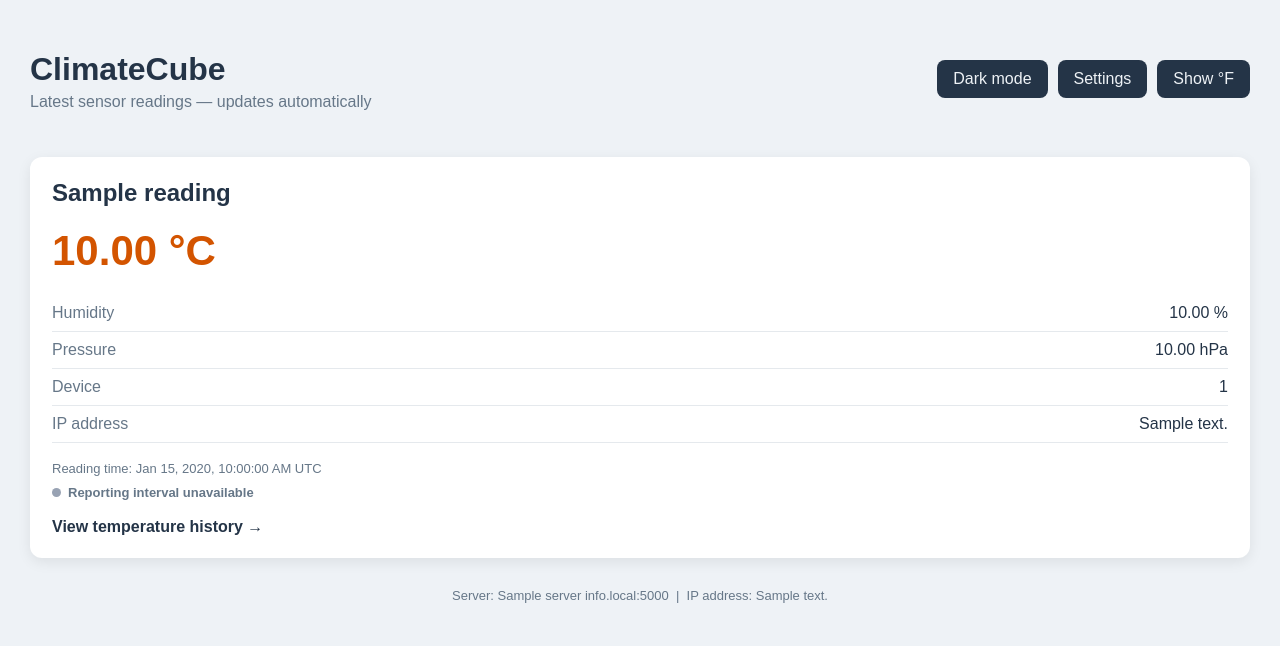
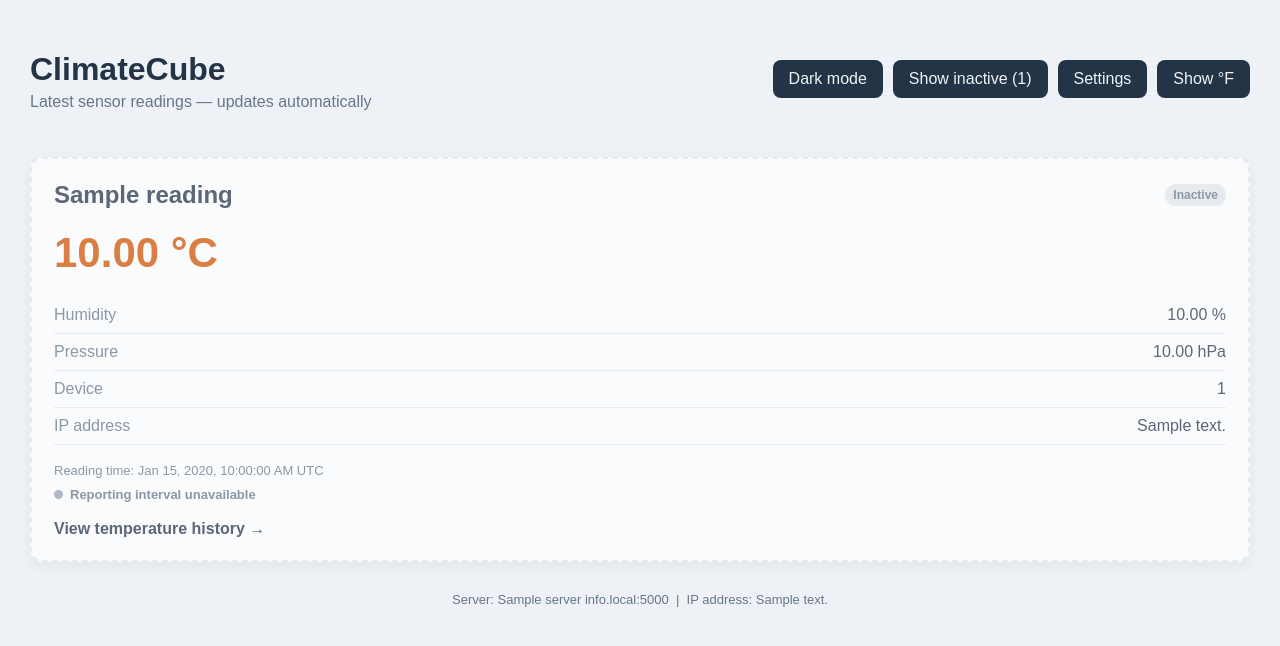
Before and after one commit to MrasmussenGit/ClimateCube, a Flask app: template services/templates/dashboard.html in a window 1280 px wide. Shown: the top 646 px of the page. Run offline with Flask 3, Linux system fonts and the light colour scheme; the template is opened without the code that fills it: most values are stand-ins (such as "Sample title", 1, 10 or a date in 2020); data that the repository does not hold is empty.

Commit message:
Added hide inactive sensor readings

```diff
--- a/services/database.py
+++ b/services/database.py
@@ -19,7 +19,7 @@ def get_connection():
     return conn
 
 
-def get_latest_readings():
+def get_latest_readings(include_inactive=False):
     with get_connection() as conn:
         rows = conn.execute(
             """
@@ -28,6 +28,7 @@ def get_latest_readings():
                 s.sensor_name,
                 s.device_id,
                 s.ip_address,
+                s.active_flag,
                 s.reading_interval_sec,
                 r.pico_ts AS reading_time,
                 r.insert_ts AS last_contact_time,
@@ -43,8 +44,10 @@ def get_latest_readings():
                 FROM sensor_reading
                 GROUP BY sensor_id
             )
+              AND (? = 1 OR s.active_flag = 1)
             ORDER BY s.sensor_name
-            """
+            """,
+            (1 if include_inactive else 0,)
         ).fetchall()
 
     return [dict(row) for row in rows]
@@ -73,6 +76,7 @@ def get_sensors():
                 s.sensor_name,
                 s.device_id,
                 s.ip_address,
+                s.active_flag,
                 MAX(COALESCE(r.pico_ts, r.insert_ts)) AS last_reading_time
             FROM sensor AS s
             LEFT JOIN sensor_reading AS r
@@ -81,12 +85,22 @@ def get_sensors():
                 s.sensor_id,
                 s.sensor_name,
                 s.device_id,
-                s.ip_address
+                s.ip_address,
+                s.active_flag
             ORDER BY s.sensor_name
             """
         ).fetchall()
 
     return [dict(row) for row in rows]
+
+
+def get_hidden_sensor_count():
+    with get_connection() as conn:
+        row = conn.execute(
+            "SELECT COUNT(*) AS count FROM sensor WHERE active_flag = 0"
+        ).fetchone()
+
+    return row["count"]
 
 
 def update_sensor_name(sensor_id, sensor_name):
@@ -98,6 +112,20 @@ def update_sensor_name(sensor_id, sensor_name):
             WHERE sensor_id = ?
             """,
             (sensor_name, sensor_id)
+        )
+
+    return cursor.rowcount == 1
+
+
+def update_sensor_visibility(sensor_id, is_visible):
+    with get_connection() as conn:
+        cursor = conn.execute(
+            """
+            UPDATE sensor
+            SET active_flag = ?
+            WHERE sensor_id = ?
+            """,
+            (1 if is_visible else 0, sensor_id)
         )
 
     return cursor.rowcount == 1
--- a/services/templates/dashboard.html
+++ b/services/templates/dashboard.html
@@ -20,7 +20,11 @@
         .button:hover { background: var(--button-hover); }
         .sensors { display: grid; grid-template-columns: repeat(auto-fit, minmax(280px, 1fr)); gap: 20px; margin-top: 30px; }
         .sensor { padding: 22px; background: var(--surface); border-radius: 12px; box-shadow: 0 4px 14px var(--shadow); }
+        .sensor.hidden-sensor { opacity: 0.72; border: 2px dashed var(--border); }
+        .sensor-heading { display: flex; align-items: center; justify-content: space-between; gap: 12px; }
         .sensor h2 { margin-top: 0; }
+        .sensor-heading h2 { margin-bottom: 0; }
+        .hidden-badge { padding: 4px 8px; border-radius: 999px; background: var(--border); color: var(--muted); font-size: 12px; font-weight: bold; }
         .temperature { margin: 20px 0; color: #d35400; font-size: 42px; font-weight: bold; }
         .reading { display: flex; justify-content: space-between; padding: 9px 0; border-bottom: 1px solid var(--border); }
         .label { color: var(--muted); }
@@ -51,6 +55,15 @@
         </div>
         <div class="header-actions">
             <button id="theme-button" class="button" type="button" aria-pressed="false">Dark mode</button>
+            {% if hidden_sensor_count %}
+                {% if show_hidden %}
+                    <a class="button" href="{{ url_for('dashboard') }}">Hide inactive</a>
+                {% else %}
+                    <a class="button" href="{{ url_for('dashboard', show_hidden=1) }}">
+                        Show inactive ({{ hidden_sensor_count }})
+                    </a>
+                {% endif %}
+            {% endif %}
             <a class="button" href="{{ url_for('settings') }}">Settings</a>
             <button id="unit-button" class="button" type="button">Show °F</button>
         </div>
@@ -59,8 +72,11 @@
     {% if readings %}
         <div class="sensors">
             {% for reading in readings %}
-                <section class="sensor" data-sensor-id="{{ reading.sensor_id }}">
-                    <h2 class="sensor-name">{{ reading.sensor_name }}</h2>
+                <section class="sensor{% if not reading.active_flag %} hidden-sensor{% endif %}" data-sensor-id="{{ reading.sensor_id }}">
+                    <div class="sensor-heading">
+                        <h2 class="sensor-name">{{ reading.sensor_name }}</h2>
+                        {% if not reading.active_flag %}<span class="hidden-badge">Inactive</span>{% endif %}
+                    </div>
                     <div class="temperature" data-temperature-c="{{ reading.temperature_c }}">
                         {{ "%.2f"|format(reading.temperature_c) }} °C
                     </div>
@@ -114,7 +130,7 @@
         const unitButton = document.getElementById("unit-button");
         const updateStatus = document.getElementById("update-status");
         const temperatures = document.querySelectorAll(".temperature");
-        const latestApiUrl = "/api/latest";
+        const latestApiUrl = "/api/latest{% if show_hidden %}?show_hidden=1{% endif %}";
         const pollIntervalMilliseconds = 10000;
         let temperatureUnit = localStorage.getItem("temperatureUnit") || "C";
 
--- a/services/web_server.py
+++ b/services/web_server.py
@@ -14,19 +14,23 @@ try:
     from .database import (
         HISTORY_RANGES,
         get_latest_readings,
+        get_hidden_sensor_count,
         get_sensor,
         get_sensors,
         get_temperature_history,
-        update_sensor_name
+        update_sensor_name,
+        update_sensor_visibility
     )
 except ImportError:
     from database import (
         HISTORY_RANGES,
         get_latest_readings,
+        get_hidden_sensor_count,
         get_sensor,
         get_sensors,
         get_temperature_history,
-        update_sensor_name
+        update_sensor_name,
+        update_sensor_visibility
     )
 
 
@@ -53,16 +57,21 @@ def get_server_info():
 
 @app.route("/")
 def dashboard():
+    show_hidden = request.args.get("show_hidden") == "1"
+
     return render_template(
         "dashboard.html",
-        readings=get_latest_readings(),
+        readings=get_latest_readings(include_inactive=show_hidden),
+        hidden_sensor_count=get_hidden_sensor_count(),
+        show_hidden=show_hidden,
         server_info=get_server_info()
     )
 
 
 @app.route("/api/latest")
 def latest_api():
-    return jsonify(get_latest_readings())
+    show_hidden = request.args.get("show_hidden") == "1"
+    return jsonify(get_latest_readings(include_inactive=show_hidden))
 
 
 @app.route("/settings")
@@ -71,6 +80,7 @@ def settings():
         "settings.html",
         sensors=get_sensors(),
         saved=request.args.get("saved") == "1",
+        visibility_saved=request.args.get("visibility_saved") == "1",
         error=request.args.get("error")
     )
 
@@ -95,6 +105,16 @@ def save_sensor_name(sensor_id):
         abort(404)
 
     return redirect(url_for("settings", saved="1"))
+
+
+@app.route("/settings/sensor/<int:sensor_id>/visibility", methods=["POST"])
+def save_sensor_visibility(sensor_id):
+    is_visible = request.form.get("is_visible") == "1"
+
+    if not update_sensor_visibility(sensor_id, is_visible):
+        abort(404)
+
+    return redirect(url_for("settings", visibility_saved="1"))
 
 
 @app.route("/history/<int:sensor_id>")
```
Also changed, not shown: services/templates/settings.html (+22 -2 lines).
